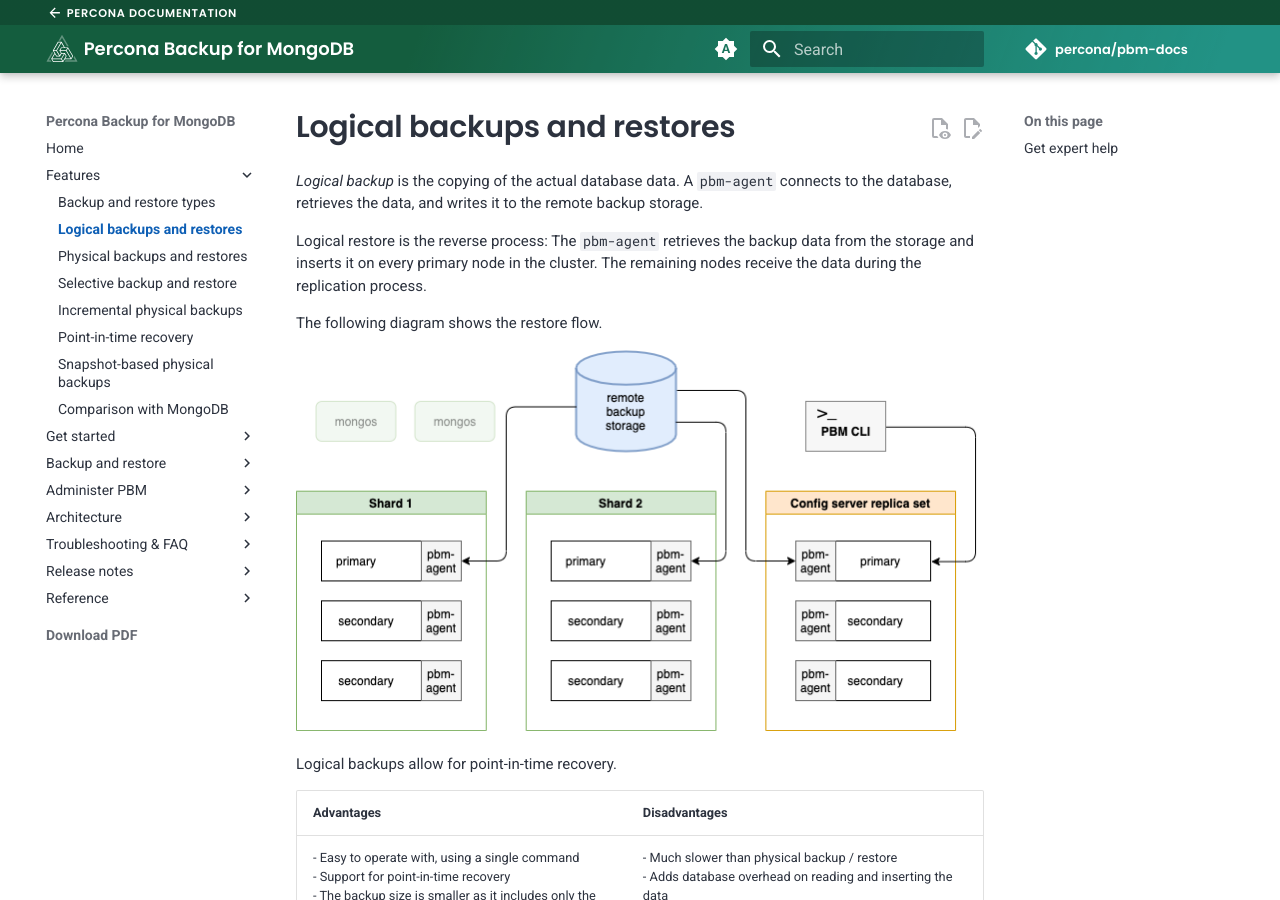
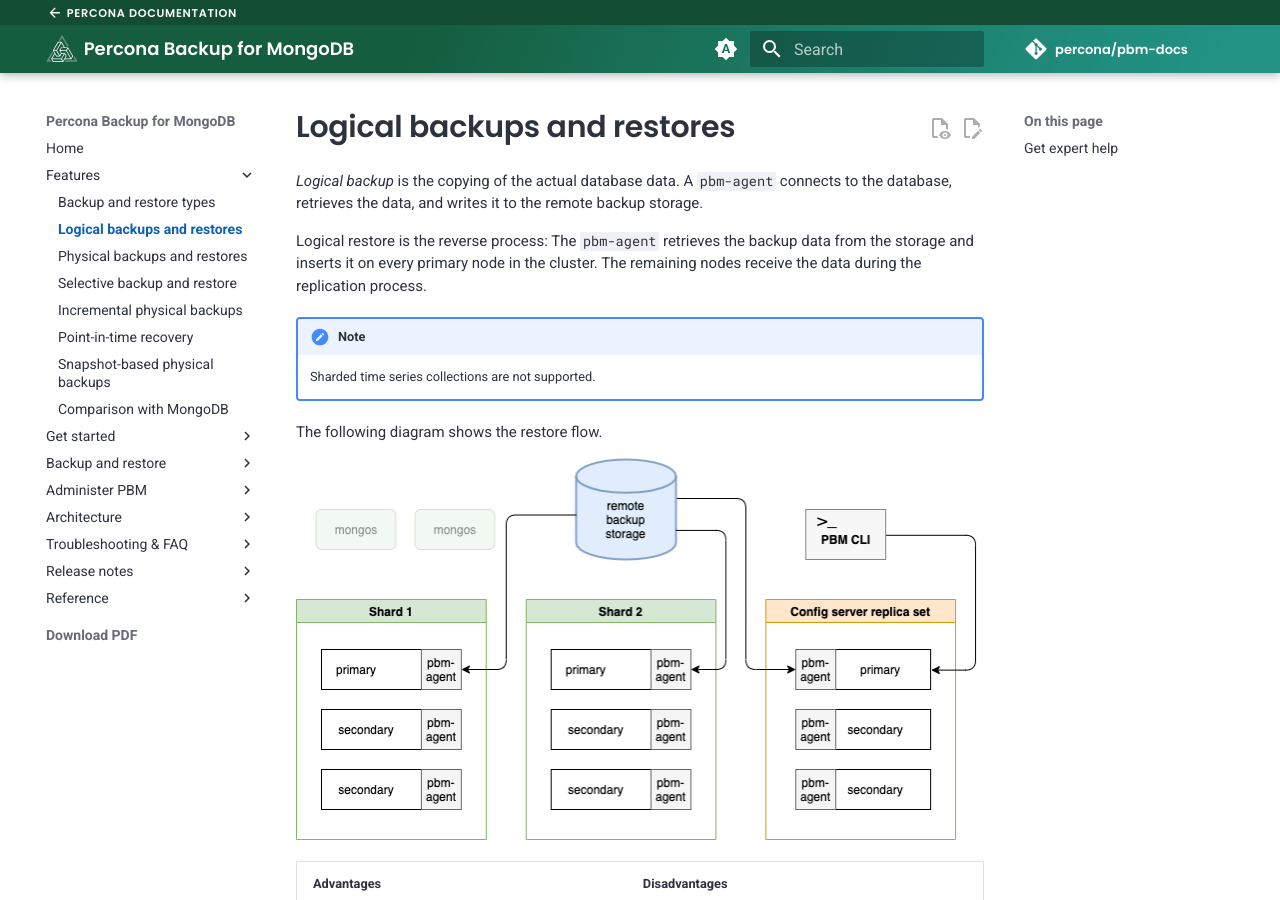
Before and after one commit to percona/pbm-docs, an MkDocs documentation site: the page built from docs/features/logical.md, in a window 1280 px wide and 900 px high. Built offline with MkDocs 1.6.1 and Material for MkDocs 9.7.7, drawn with Linux system fonts in a browser that asks for light colours; nearby versions of some CDN libraries; comment, search, counter and statistics services are not loaded.

Commit message:
Added a limitation with shatded time series collections for logical backup (#173)
modified:   docs/features/logical.md

```diff
--- a/docs/features/logical.md
+++ b/docs/features/logical.md
@@ -4,16 +4,18 @@
 
 Logical restore is the reverse process: The ``pbm-agent`` retrieves the backup data from the storage and inserts it on every primary node in the cluster. The remaining nodes receive the data during the replication process.
 
+!!! note
+
+    Sharded time series collections are not supported.
+
 The following diagram shows the restore flow.
 
 ![image](../_images/pbm-restore-shard.png)
 
 
-Logical backups allow for point-in-time recovery.
-
 | Advantages                     | Disadvantages                   |
 | ------------------------------ | ------------------------------- |
-| - Easy to operate with, using a single command <br> - Support for point-in-time recovery <br> - The backup size is smaller as it includes only the data | - Much slower than physical backup / restore <br> - Adds database overhead on reading and inserting the data| Sharded clusters and non-sharded replica sets |
+| - Easy to operate with, using a single command <br> - Support for point-in-time recovery <br> - The backup size is smaller as it includes only the data | - Much slower than physical backup / restore <br> - Adds database overhead on reading and inserting the data |
 
 [Make a backup](../usage/start-backup.md){ .md-button .md-button }
 [Restore a backup](../usage/restore.md){ .md-button .md-button }
```
